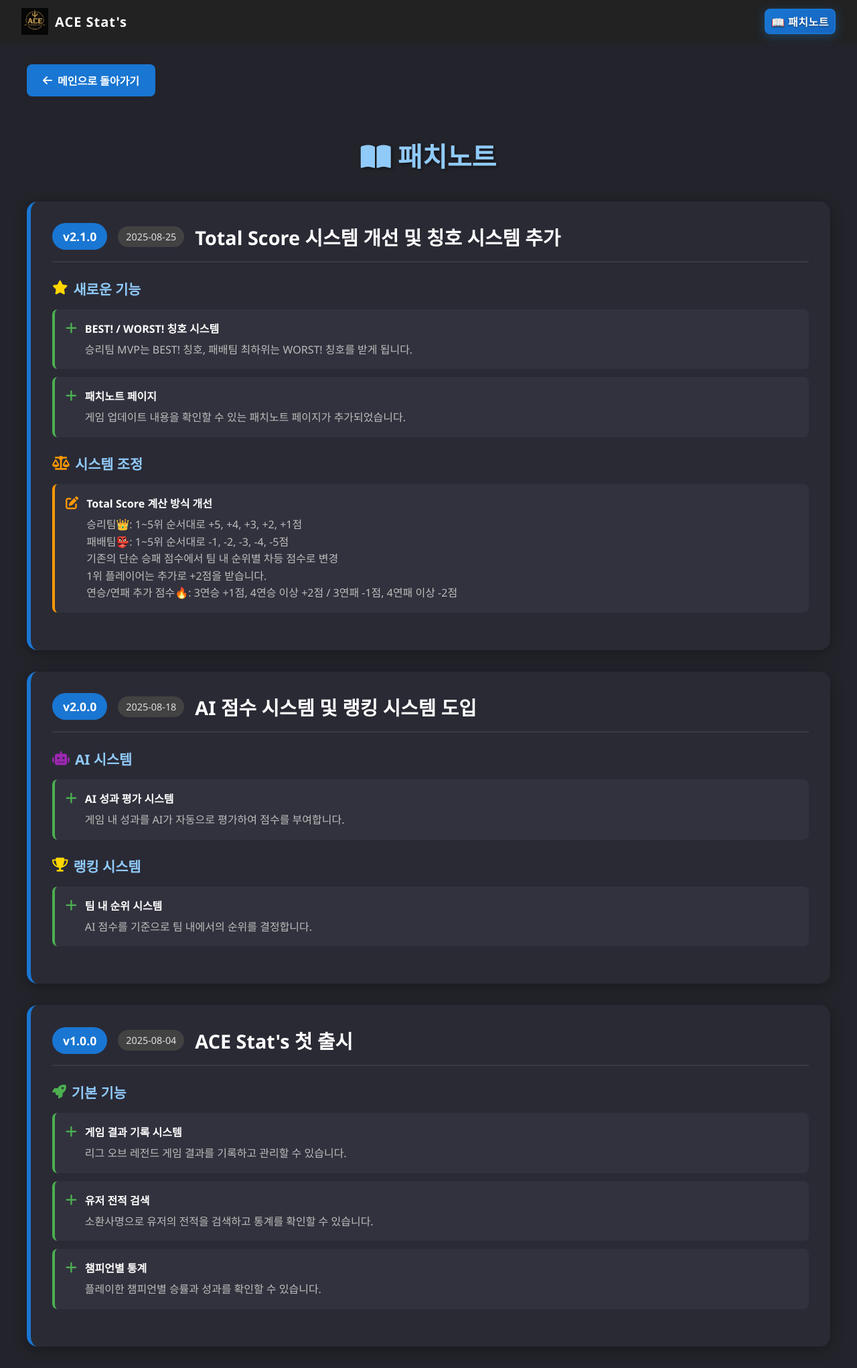
After one commit to cchany/lol_project, a Django app: page /patchnote/ in a window 1280 px wide. The commit adds this page. Shown: the whole page at 67% size. Run offline with Django 5.2, Linux system fonts and the light colour scheme.

Commit message:
0825_점수계산 개선

```diff
--- a/lolapp/admin.py
+++ b/lolapp/admin.py
@@ -16,7 +16,7 @@ class GameAdmin(admin.ModelAdmin):
 class GameDataAdmin(admin.ModelAdmin):
     list_display = [
         'id', 'game', 'user', 'result', 'champion', 'line',
-        'kill', 'death', 'assist','cs', 'damage', 'kda_ratio', 'ai_score', 'placement', 'rank','total_score'
+        'kill', 'death', 'assist','cs', 'damage', 'kda_ratio', 'ai_score', 'placement', 'rank','total_score', 'title'
     ]
     ordering = ['id']
     list_filter = ['result', 'line', 'champion']
--- a/lolapp/models.py
+++ b/lolapp/models.py
@@ -35,6 +35,7 @@ class GameData(models.Model):
     placement = models.CharField(max_length=10, default="")
     rank = models.CharField(max_length=10, default="")
     total_score = models.FloatField(default=100)  # 누적 총점 (100점 시작)
+    title = models.CharField(max_length=20, default="")  # BEST! / WORST! 칭호
 
     def __str__(self):
         return f"{self.user.lol_id} {self.champion} {self.result}"
--- a/lolapp/static/header.css
+++ b/lolapp/static/header.css
@@ -21,6 +21,65 @@
     height: 40px;
     width: auto;
     margin-right: 10px;
+}
+
+.site-header .header-right {
+    display: flex;
+    align-items: center;
+}
+
+.site-header .patchnote-btn {
+    display: flex;
+    align-items: center;
+    gap: 8px;
+    color: #ffffff;
+    background: linear-gradient(135deg, #1976d2 0%, #1565c0 100%);
+    border-radius: 8px;
+    padding: 12px 24px;
+    text-decoration: none;
+    font-weight: 700;
+    font-size: 1em;
+    transition: all 0.3s ease;
+    border: 2px solid #1976d2;
+    box-shadow: 0 4px 16px rgba(25, 118, 210, 0.4), inset 0 1px 0 rgba(255, 255, 255, 0.2);
+    cursor: pointer;
+    text-transform: uppercase;
+    letter-spacing: 0.5px;
+    text-shadow: 0 1px 2px rgba(0, 0, 0, 0.5);
+    position: relative;
+    overflow: hidden;
+}
+
+.site-header .patchnote-btn::before {
+    content: '';
+    position: absolute;
+    top: 0;
+    left: 0;
+    right: 0;
+    bottom: 0;
+    background: linear-gradient(135deg, rgba(255, 255, 255, 0.1) 0%, rgba(255, 255, 255, 0.05) 100%);
+    opacity: 0;
+    transition: opacity 0.3s ease;
+}
+
+.site-header .patchnote-btn:hover::before {
+    opacity: 1;
+}
+
+.site-header .patchnote-btn:hover {
+    background: linear-gradient(135deg, #1565c0 0%, #0d47a1 100%);
+    border-color: #1565c0;
+    box-shadow: 0 6px 16px rgba(25, 118, 210, 0.4);
+    transform: translateY(-2px);
+}
+
+.site-header .patchnote-btn:active {
+    transform: translateY(0);
+    box-shadow: 0 2px 8px rgba(25, 118, 210, 0.3);
+}
+
+.site-header .patchnote-btn i {
+    font-size: 1.1em;
 }
 .site-header .nav {
     display: flex;
--- a/lolapp/templates/lolapp/header.html
+++ b/lolapp/templates/lolapp/header.html
@@ -7,4 +7,27 @@
         <span style="color:#fff; font-size:1.25em; font-weight:bold; letter-spacing:1px;">ACE Stat's</span>
     </div>
 
+    <div class="header-right">
+        <a href="{% url 'patchnote' %}" class="patchnote-btn" style="
+            display: flex;
+            align-items: center;
+            gap: 8px;
+            color: #ffffff;
+            background: linear-gradient(135deg, #1976d2 0%, #1565c0 100%);
+            border-radius: 8px;
+            padding: 5px 8px;
+            text-decoration: none;
+            font-weight: 600;
+            font-size: 1em;
+            border: 2px solid #1976d2;
+            box-shadow: 0 4px 16px rgba(25, 118, 210, 0.4);
+            cursor: pointer;
+            text-transform: uppercase;
+            letter-spacing: 0.5px;
+            text-shadow: 0 1px 2px rgba(0, 0, 0, 0.5);
+        ">
+            📖 패치노트
+        </a>
+    </div>
+
 </header>
--- /dev/null
+++ b/lolapp/templates/lolapp/patchnote.html
@@ -0,0 +1,335 @@
+{% load static %}
+{% include 'lolapp/header.html' %}
+<link rel="stylesheet" href="{% static 'header.css' %}">
+<!DOCTYPE html>
+<html lang="ko">
+<head>
+    <meta charset="UTF-8">
+    <title>패치노트 - ACE Stat's</title>
+    <link rel="stylesheet" href="https://cdnjs.cloudflare.com/ajax/libs/font-awesome/6.4.2/css/all.min.css">
+    <style>
+        body {
+            background: #23232b;
+            font-family: 'Segoe UI', Arial, sans-serif;
+            color: #e0e0e0;
+            margin: 0;
+            padding: 0;
+        }
+
+        .container {
+            max-width: 1200px;
+            margin: 32px auto;
+            padding: 0 24px;
+        }
+
+        .page-title {
+            text-align: center;
+            font-size: 2.5em;
+            font-weight: bold;
+            color: #90caf9;
+            margin-bottom: 40px;
+            text-shadow: 2px 2px 4px rgba(0,0,0,0.5);
+        }
+
+        .patchnote-section {
+            background: #2a2a35;
+            border-radius: 16px;
+            padding: 32px;
+            margin-bottom: 32px;
+            box-shadow: 0 4px 20px rgba(0,0,0,0.3);
+            border-left: 6px solid #1976d2;
+        }
+
+        .patchnote-header {
+            display: flex;
+            align-items: center;
+            gap: 16px;
+            margin-bottom: 24px;
+            padding-bottom: 16px;
+            border-bottom: 2px solid #3a3a45;
+        }
+
+        .version-badge {
+            background: #1976d2;
+            color: #fff;
+            padding: 8px 16px;
+            border-radius: 20px;
+            font-weight: bold;
+            font-size: 1.1em;
+        }
+
+        .date-badge {
+            background: #424242;
+            color: #e0e0e0;
+            padding: 6px 12px;
+            border-radius: 16px;
+            font-size: 0.9em;
+        }
+
+        .patchnote-title {
+            font-size: 1.8em;
+            font-weight: bold;
+            color: #fff;
+            margin: 0;
+        }
+
+        .change-category {
+            margin-bottom: 24px;
+        }
+
+        .category-title {
+            font-size: 1.3em;
+            font-weight: bold;
+            color: #90caf9;
+            margin-bottom: 16px;
+            display: flex;
+            align-items: center;
+            gap: 8px;
+        }
+
+        .change-list {
+            list-style: none;
+            padding: 0;
+            margin: 0;
+        }
+
+        .change-item {
+            background: #32323e;
+            border-radius: 8px;
+            padding: 16px;
+            margin-bottom: 12px;
+            border-left: 4px solid #4caf50;
+            display: flex;
+            align-items: flex-start;
+            gap: 12px;
+        }
+
+        .change-item.buff {
+            border-left-color: #4caf50;
+        }
+
+        .change-item.nerf {
+            border-left-color: #f44336;
+        }
+
+        .change-item.adjustment {
+            border-left-color: #ff9800;
+        }
+
+        .change-item.bugfix {
+            border-left-color: #9c27b0;
+        }
+
+        .change-icon {
+            font-size: 1.2em;
+            margin-top: 2px;
+        }
+
+        .change-icon.buff { color: #4caf50; }
+        .change-icon.nerf { color: #f44336; }
+        .change-icon.adjustment { color: #ff9800; }
+        .change-icon.bugfix { color: #9c27b0; }
+
+        .change-content {
+            flex: 1;
+        }
+
+        .change-title {
+            font-weight: bold;
+            color: #fff;
+            margin-bottom: 8px;
+        }
+
+        .change-description {
+            color: #bdbdbd;
+            line-height: 1.6;
+        }
+
+        .back-btn {
+            display: inline-flex;
+            align-items: center;
+            gap: 8px;
+            background: #1976d2;
+            color: #fff;
+            padding: 12px 24px;
+            border-radius: 8px;
+            text-decoration: none;
+            font-weight: 600;
+            transition: background 0.2s;
+            margin-bottom: 32px;
+        }
+
+        .back-btn:hover {
+            background: #1565c0;
+        }
+
+        @media (max-width: 768px) {
+            .container { padding: 0 16px; }
+            .patchnote-section { padding: 20px; }
+            .page-title { font-size: 2em; }
+            .patchnote-title { font-size: 1.5em; }
+        }
+    </style>
+</head>
+<body>
+    <div class="container">
+        <a href="/" class="back-btn">
+            <i class="fas fa-arrow-left"></i>
+            메인으로 돌아가기
+        </a>
+
+        <h1 class="page-title">
+            <i class="fas fa-book-open"></i>
+            패치노트
+        </h1>
+
+        <!-- 최신 패치 -->
+        <div class="patchnote-section">
+            <div class="patchnote-header">
+                <span class="version-badge">v2.1.0</span>
+                <span class="date-badge">2025-08-25</span>
+                <h2 class="patchnote-title">Total Score 시스템 개선 및 칭호 시스템 추가</h2>
+            </div>
+
+            <div class="change-category">
+                <h3 class="category-title">
+                    <i class="fas fa-star" style="color: #ffd600;"></i>
+                    새로운 기능
+                </h3>
+                <ul class="change-list">
+                    <li class="change-item buff">
+                        <i class="fas fa-plus change-icon buff"></i>
+                        <div class="change-content">
+                            <div class="change-title">BEST! / WORST! 칭호 시스템</div>
+                            <div class="change-description">
+                                승리팀 MVP는 BEST! 칭호, 패배팀 최하위는 WORST! 칭호를 받게 됩니다.
+                            </div>
+                        </div>
+                    </li>
+                    <li class="change-item buff">
+                        <i class="fas fa-plus change-icon buff"></i>
+                        <div class="change-content">
+                            <div class="change-title">패치노트 페이지</div>
+                            <div class="change-description">
+                                게임 업데이트 내용을 확인할 수 있는 패치노트 페이지가 추가되었습니다.
+                            </div>
+                        </div>
+                    </li>
+                </ul>
+            </div>
+
+            <div class="change-category">
+                <h3 class="category-title">
+                    <i class="fas fa-balance-scale" style="color: #ff9800;"></i>
+                    시스템 조정
+                </h3>
+                <ul class="change-list">
+                    <li class="change-item adjustment">
+                        <i class="fas fa-edit change-icon adjustment"></i>
+                        <div class="change-content">
+                            <div class="change-title">Total Score 계산 방식 개선</div>
+                            <div class="change-description">
+                                승리팀👑: 1~5위 순서대로 +5, +4, +3, +2, +1점<br>
+                                패배팀👺: 1~5위 순서대로 -1, -2, -3, -4, -5점<br>
+                                기존의 단순 승패 점수에서 팀 내 순위별 차등 점수로 변경<br>
+                                1위 플레이어는 추가로 +2점을 받습니다.<br>
+                                연승/연패 추가 점수🔥: 3연승 +1점, 4연승 이상 +2점 / 3연패 -1점, 4연패 이상 -2점
+                            </div>
+                        </div>
+                    </li>
+                </ul>
+            </div>
+        </div>
+
+        <!-- 이전 패치 -->
+        <div class="patchnote-section">
+            <div class="patchnote-header">
+                <span class="version-badge">v2.0.0</span>
+                <span class="date-badge">2025-08-18</span>
+                <h2 class="patchnote-title">AI 점수 시스템 및 랭킹 시스템 도입</h2>
+            </div>
+
+            <div class="change-category">
+                <h3 class="category-title">
+                    <i class="fas fa-robot" style="color: #9c27b0;"></i>
+                    AI 시스템
+                </h3>
+                <ul class="change-list">
+                    <li class="change-item buff">
+                        <i class="fas fa-plus change-icon buff"></i>
+                        <div class="change-content">
+                            <div class="change-title">AI 성과 평가 시스템</div>
+                            <div class="change-description">
+                                게임 내 성과를 AI가 자동으로 평가하여 점수를 부여합니다.
+                            </div>
+                        </div>
+                    </li>
+                </ul>
+            </div>
+
+            <div class="change-category">
+                <h3 class="category-title">
+                    <i class="fas fa-trophy" style="color: #ffd600;"></i>
+                    랭킹 시스템
+                </h3>
+                <ul class="change-list">
+                    <li class="change-item buff">
+                        <i class="fas fa-plus change-icon buff"></i>
+                        <div class="change-content">
+                            <div class="change-title">팀 내 순위 시스템</div>
+                            <div class="change-description">
+                                AI 점수를 기준으로 팀 내에서의 순위를 결정합니다.
+                            </div>
+                        </div>
+                    </li>
+                </ul>
+            </div>
+        </div>
+
+        <!-- 초기 버전 -->
+        <div class="patchnote-section">
+            <div class="patchnote-header">
+                <span class="version-badge">v1.0.0</span>
+                <span class="date-badge">2025-08-04</span>
+                <h2 class="patchnote-title">ACE Stat's 첫 출시</h2>
+            </div>
+
+            <div class="change-category">
+                <h3 class="category-title">
+                    <i class="fas fa-rocket" style="color: #4caf50;"></i>
+                    기본 기능
+                </h3>
+                <ul class="change-list">
+                    <li class="change-item buff">
+                        <i class="fas fa-plus change-icon buff"></i>
+                        <div class="change-content">
+                            <div class="change-title">게임 결과 기록 시스템</div>
+                            <div class="change-description">
+                                리그 오브 레전드 게임 결과를 기록하고 관리할 수 있습니다.
+                            </div>
+                        </div>
+                    </li>
+                    <li class="change-item buff">
+                        <i class="fas fa-plus change-icon buff"></i>
+                        <div class="change-content">
+                            <div class="change-title">유저 전적 검색</div>
+                            <div class="change-description">
+                                소환사명으로 유저의 전적을 검색하고 통계를 확인할 수 있습니다.
+                            </div>
+                        </div>
+                    </li>
+                    <li class="change-item buff">
+                        <i class="fas fa-plus change-icon buff"></i>
+                        <div class="change-content">
+                            <div class="change-title">챔피언별 통계</div>
+                            <div class="change-description">
+                                플레이한 챔피언별 승률과 성과를 확인할 수 있습니다.
+                            </div>
+                        </div>
+                    </li>
+                </ul>
+            </div>
+        </div>
+    </div>
+</body>
+</html>
--- a/lolapp/templates/lolapp/search.html
+++ b/lolapp/templates/lolapp/search.html
@@ -26,6 +26,8 @@
         .champion-winrate.red { color: #ef5350; }
         .champion-winrate.green { color: #81c784; }
         .champion-games { margin-left: 12px; color: #bdbdbd; }
+        .best-title { color: #ffd600 !important; }
+        .worst-title { color: #ffd600 !important; }
         .team-list { background: #23232b; border-radius: 8px; padding: 8px 12px; margin-bottom: 16px; }
         .team-user { display: flex; align-items: center; padding: 8px 0; border-bottom: 1px solid #333; }
         .team-user:last-child { border-bottom: none; }
@@ -218,7 +220,7 @@
                                 <div class="game-kda" style="display:flex; align-items:center; gap:4px; font-size:1.1em; font-weight:bold;">
                                     <span>{{ game.kill }}</span> / <span class="death">{{ game.death }}</span> / <span>{{ game.assist }}</span> <span class="score">{{ game.kda }} 평점</span>
                                     {% if game.rank_title %}
-                                    <span style="font-size:0.8em; color:#fff; margin-left:4px; font-weight:bold;">{{ game.rank_title }}</span>
+                                    <span style="font-size:0.8em; color:#fff; margin-left:4px; font-weight:bold; text-shadow: 1px 1px 2px rgba(0,0,0,0.8);" class="{% if game.rank_title == 'BEST!' %}best-title{% else %}worst-title{% endif %}">{{ game.rank_title }}</span>
                                     {% endif %}
                                 </div>
                                 <div style="display:flex; gap:12px; margin-top:4px; font-size:0.9em; color:#bdbdbd;">
--- a/lolapp/urls.py
+++ b/lolapp/urls.py
@@ -8,6 +8,7 @@ urlpatterns = [
     path('rank/', views.rank, name='rank'),
     path('upload/', views.upload, name='upload'),
     path('database/', views.database, name='database'),
+    path('patchnote/', views.patchnote, name='patchnote'),
 ]
 
 urlpatterns += [
--- a/lolapp/views.py
+++ b/lolapp/views.py
@@ -426,8 +426,12 @@ def search(request):
                 for teammate in team_gamedata:
                     if teammate.ai_score > gd.ai_score:
                         team_rank += 1
-                # 팀 내 순위 타이틀 계산 (예시)
-                rank_title = 'BEST!' if gd.rank == '1' else ''
+                # 팀 내 순위 타이틀 계산
+                rank_title = ''
+                if gd.result == 'win' and gd.rank == '1':
+                    rank_title = 'BEST!'
+                elif gd.result == 'lose' and gd.rank == '5':
+                    rank_title = 'WORST!'
                 # 해당 게임의 모든 유저/챔피언 리스트
                 all_gamedata = GameData.objects.filter(game=gd.game).select_related('user')
                 user_list = []
@@ -991,14 +995,15 @@ def upload_save(request):
                     prev_score = last_gamedata.total_score if last_gamedata else 100
                     # rank는 문자열 '1'~'5'
                     rank_str = idx_to_rank.get(idx, '')
-                    # 점수 계산
+                    # 점수 계산 - RANK 순위에 따라 점수 차등 적용
                     if result == 'win':
-                        if rank_str == '1':
-                            new_score = prev_score + 7
-                        else:
-                            new_score = prev_score + 5
+                        # 승리팀: 1~5위 순서대로 +5, +4, +3, +2, +1
+                        rank_bonus = 6 - int(rank_str) if rank_str.isdigit() else 0
+                        new_score = prev_score + rank_bonus
                     else:  # lose
-                        new_score = prev_score - 5
+                        # 패배팀: 1~5위 순서대로 -1, -2, -3, -4, -5
+                        rank_penalty = -int(rank_str) if rank_str.isdigit() else -3
+                        new_score = prev_score + rank_penalty
                     # 연승/연패 streak 계산
                     recent_results = list(GameData.objects.filter(user=user_obj).order_by('-id').values_list('result', flat=True)[:3])
                     streak = 1
@@ -1019,6 +1024,13 @@ def upload_save(request):
                         elif streak >= 4:
                             bonus = -2
                     new_score += bonus
+
+                    # BEST! / WORST! 칭호 결정
+                    title = ""
+                    if result == 'win' and rank_str == '1':
+                        title = "BEST!"
+                    elif result == 'lose' and rank_str == '5':
+                        title = "WORST!"
                     GameData.objects.create(
                         game=game,
                         user=user_obj,
@@ -1034,7 +1046,8 @@ def upload_save(request):
                         placement=p['placement'],
                         kda_ratio=p['kda_ratio'],
                         rank=rank_str,
-                        total_score=new_score
+                        total_score=new_score,
+                        title=title
                     )
             return JsonResponse({'success': True})
         except Exception as e:
@@ -1184,3 +1197,7 @@ def edit_game(request, game_id):
         'champions': champions,
         'lines': lines,
     })
+
+def patchnote(request):
+    """패치노트 페이지를 표시하는 뷰"""
+    return render(request, 'lolapp/patchnote.html')
```
Also changed, not shown: db.sqlite3, lolapp/migrations/0011_gamedata_title.py (added).
